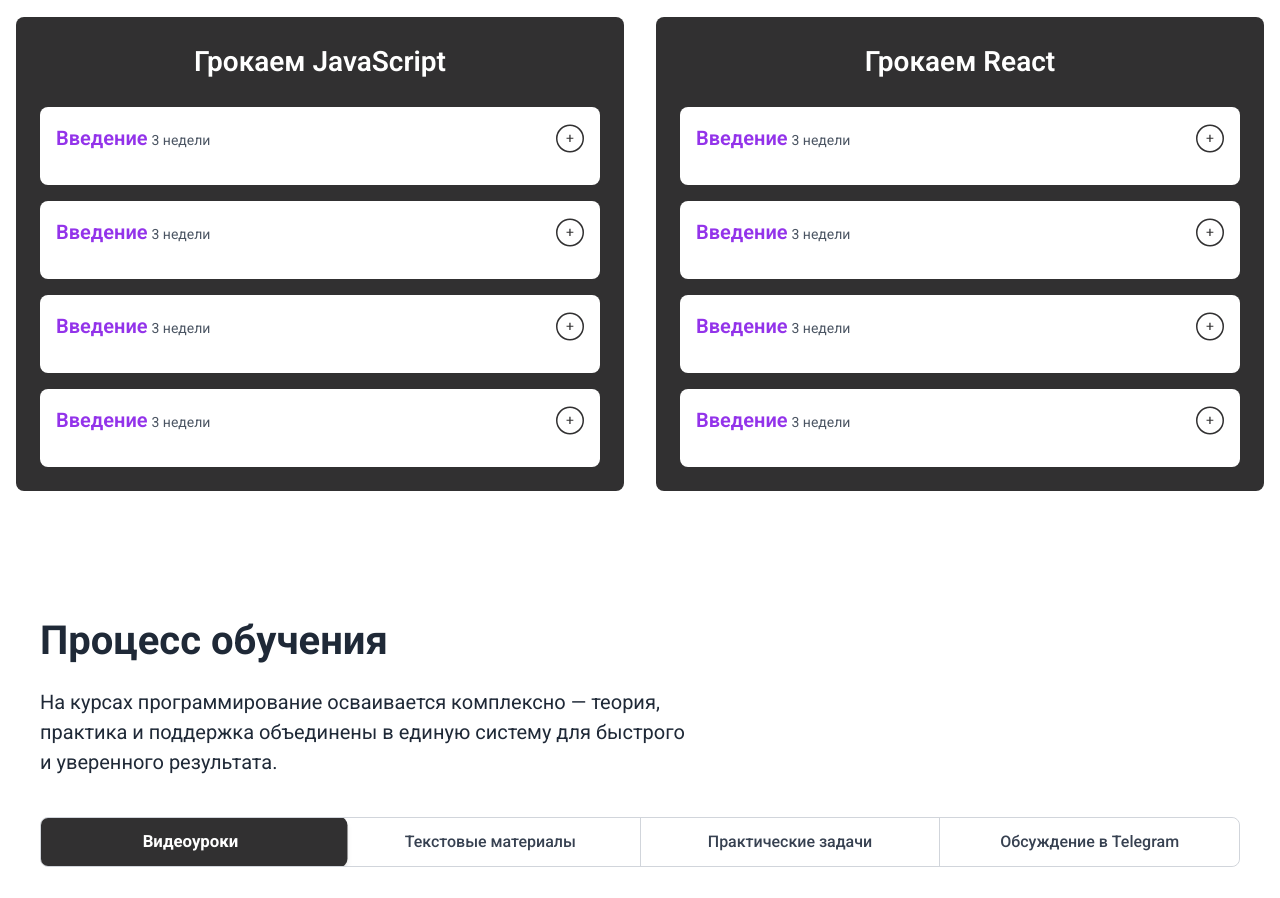
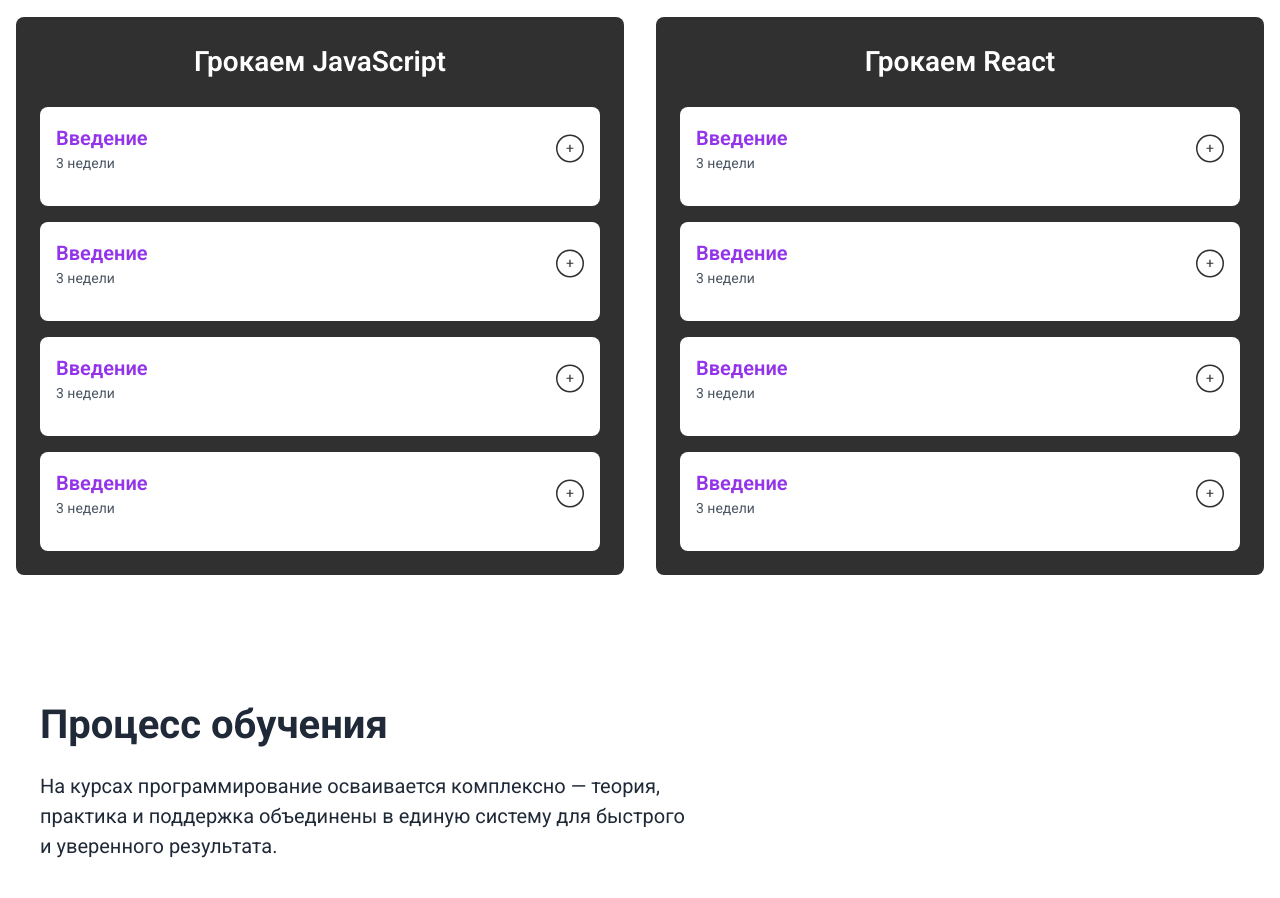
Before and after one commit to AurinaL-A/programming-courses, a website: page index.html in a window 1280 px wide. Shown: the part 1780-2678 px from the top of the page. Drawn offline with nearby package versions, Linux system fonts and the light colour scheme.

Commit message:
Update index.html

```diff
--- a/index.html
+++ b/index.html
@@ -201,7 +201,7 @@
                     <!-- Аккордеон -->
                     <div class="bg-white rounded-lg p-4">
                         <button aria-expanded="false" class="flex justify-between w-full items-center accordion-btn">
-                            <span>
+                            <span class="flex flex-col">
                                 <span class="text-purple-600 text-lg font-semibold">Введение</span>
                                 <span class="text-sm text-left text-gray-600">3 недели</span>
                             </span>
@@ -223,7 +223,7 @@
                     <!-- Ещё пункт -->
                     <div class="bg-white rounded-lg p-4">
                         <button aria-expanded="false" class="flex justify-between w-full items-center accordion-btn">
-                            <span>
+                            <span class="flex flex-col">
                                 <span class="text-purple-600 text-lg font-semibold">Введение</span>
                                 <span class="text-sm text-left text-gray-600">3 недели</span>
                             </span>
@@ -236,7 +236,7 @@
                     </div>
                     <div class="bg-white rounded-lg p-4">
                         <button aria-expanded="false" class="flex justify-between w-full items-center accordion-btn">
-                            <span>
+                            <span class="flex flex-col">
                                 <span class="text-purple-600 text-lg font-semibold">Введение</span>
                                 <span class="text-sm text-left text-gray-600">3 недели</span>
                             </span>
@@ -249,7 +249,7 @@
                     </div>
                     <div class="bg-white rounded-lg p-4">
                         <button aria-expanded="false" class="flex justify-between w-full items-center accordion-btn">
-                            <span>
+                            <span class="flex flex-col">
                                 <span class="text-purple-600 text-lg font-semibold">Введение</span>
                                 <span class="text-sm text-left text-gray-600">3 недели</span>
                             </span>
@@ -268,7 +268,7 @@
                 <div class="space-y-4">
                     <div class="bg-white rounded-lg p-4">
                         <button aria-expanded="false" class="flex justify-between w-full items-center accordion-btn">
-                            <span>
+                            <span class="flex flex-col">
                                 <span class="text-purple-600 text-lg font-semibold">Введение</span>
                                 <span class="text-sm text-left text-gray-600">3 недели</span>
                             </span>
@@ -283,7 +283,7 @@
                     </div>
                     <div class="bg-white rounded-lg p-4">
                         <button aria-expanded="false" class="flex justify-between w-full items-center accordion-btn">
-                            <span>
+                            <span class="flex flex-col">
                                 <span class="text-purple-600 text-lg font-semibold">Введение</span>
                                 <span class="text-sm text-left text-gray-600">3 недели</span>
                             </span>
@@ -298,7 +298,7 @@
                     </div>
                     <div class="bg-white rounded-lg p-4">
                         <button aria-expanded="false" class="flex justify-between w-full items-center accordion-btn">
-                            <span>
+                            <span class="flex flex-col">
                                 <span class="text-purple-600 text-lg font-semibold">Введение</span>
                                 <span class="text-sm text-left text-gray-600">3 недели</span>
                             </span>
@@ -313,7 +313,7 @@
                     </div>
                     <div class="bg-white rounded-lg p-4">
                         <button aria-expanded="false" class="flex justify-between w-full items-center accordion-btn">
-                            <span>
+                            <span class="flex flex-col">
                                 <span class="text-purple-600 text-lg font-semibold">Введение</span>
                                 <span class="text-sm text-left text-gray-600">3 недели</span>
                             </span>
```
